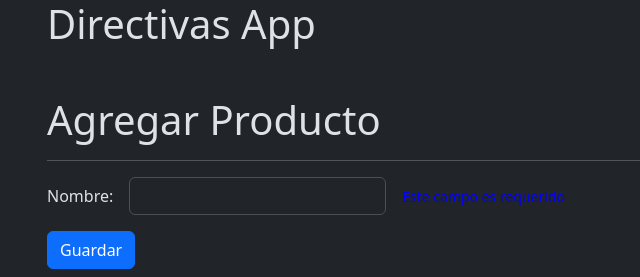
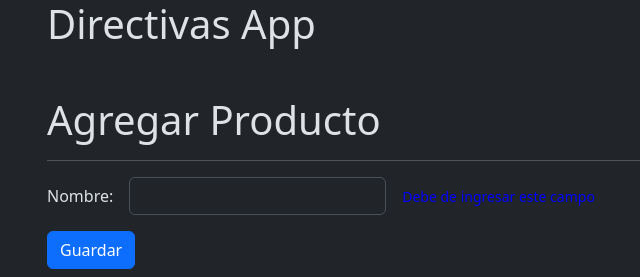
Before and after one commit to recover1988/ANGULAR-DirectivasApp, an Angular app: page /productos/agregar in a window 1280 px wide. Shown: the top 277 px of the page, without its empty margins (35-675 px from the left). Built offline with nearby package versions, Linux system fonts and the light colour scheme.

Commit message:
cambiar mensaje de etiqueta

```diff
--- a/src/app/productos/pages/agregar/agregar.component.html
+++ b/src/app/productos/pages/agregar/agregar.component.html
@@ -11,12 +11,12 @@
     </div>
     <div class="col-auto">
       <span
-        class="form-text"
         *ngIf="tieneError('nombre')"
         error-msg
         color="blue"
-        >Este campo es requerido</span
-      >
+        mensaje="Debe de ingresar este campo"
+        [modificar]="true"
+      ></span>
     </div>
   </div>
   <div class="row mt-3">
--- a/src/app/shared/directives/error-msg.directive.ts
+++ b/src/app/shared/directives/error-msg.directive.ts
@@ -7,6 +7,8 @@ export class ErrorMsgDirective implements OnInit {
 
   htmlElement: ElementRef<HTMLElement>;
   @Input() color: string = 'red';
+  @Input() mensaje: string = '';
+  @Input() modificar: boolean = false;
 
   constructor(private el: ElementRef<HTMLElement>) {
     this.htmlElement = el
@@ -15,10 +17,20 @@ export class ErrorMsgDirective implements OnInit {
   ngOnInit(): void {
     console.log('NgOnInit en la directiva')
     this.setColor()
+    this.setMensaje()
+    this.setClass()
   }
 
   setColor(): void {
     this.htmlElement.nativeElement.style.color = this.color;
   }
 
+  setMensaje(): void {
+    if (this.mensaje === '') return
+    this.htmlElement.nativeElement.innerText = this.mensaje;
+  }
+  setClass(): void {
+    if (!this.modificar) return
+    this.htmlElement.nativeElement.classList.add('form-text')
+  }
 }
```
